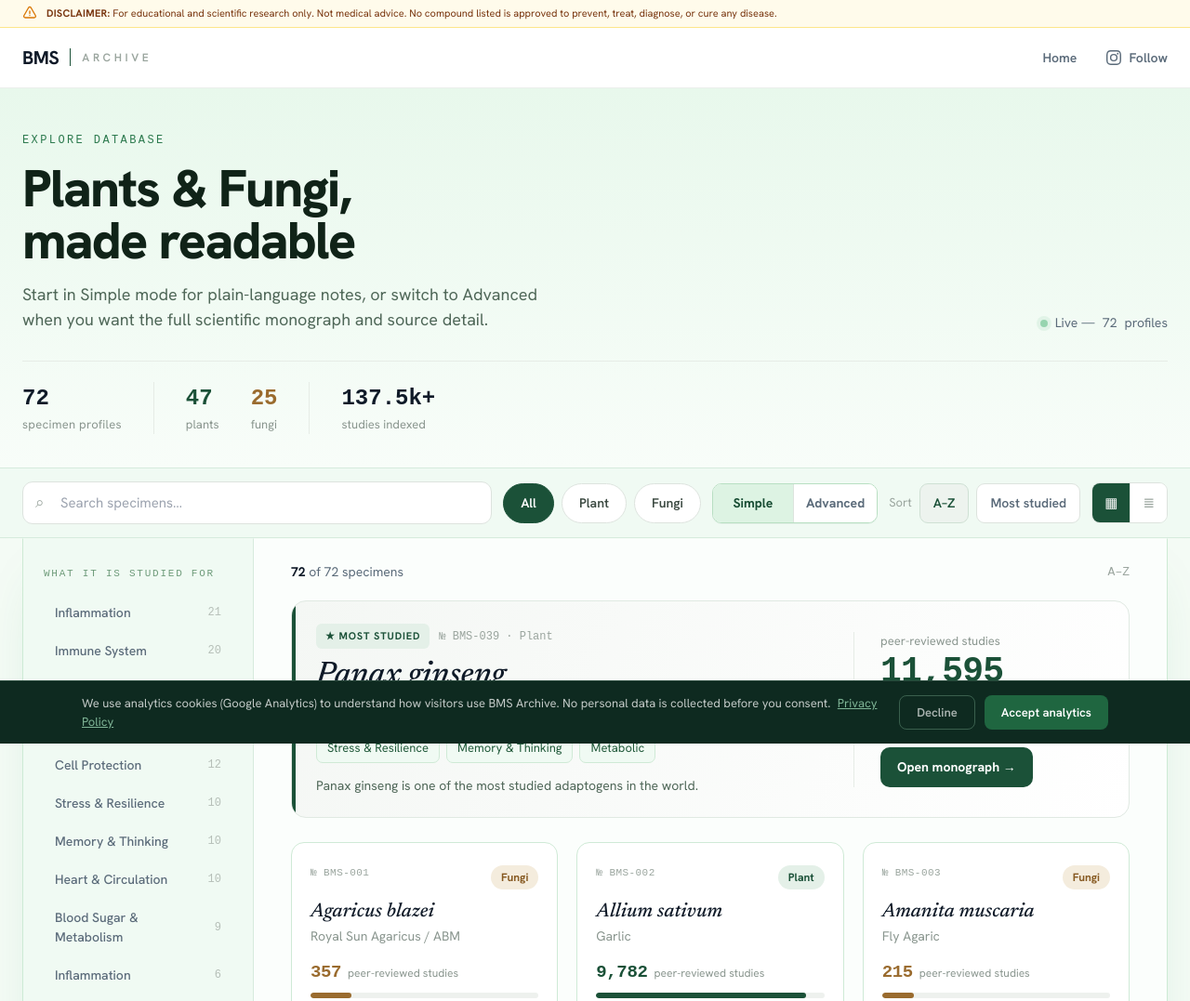
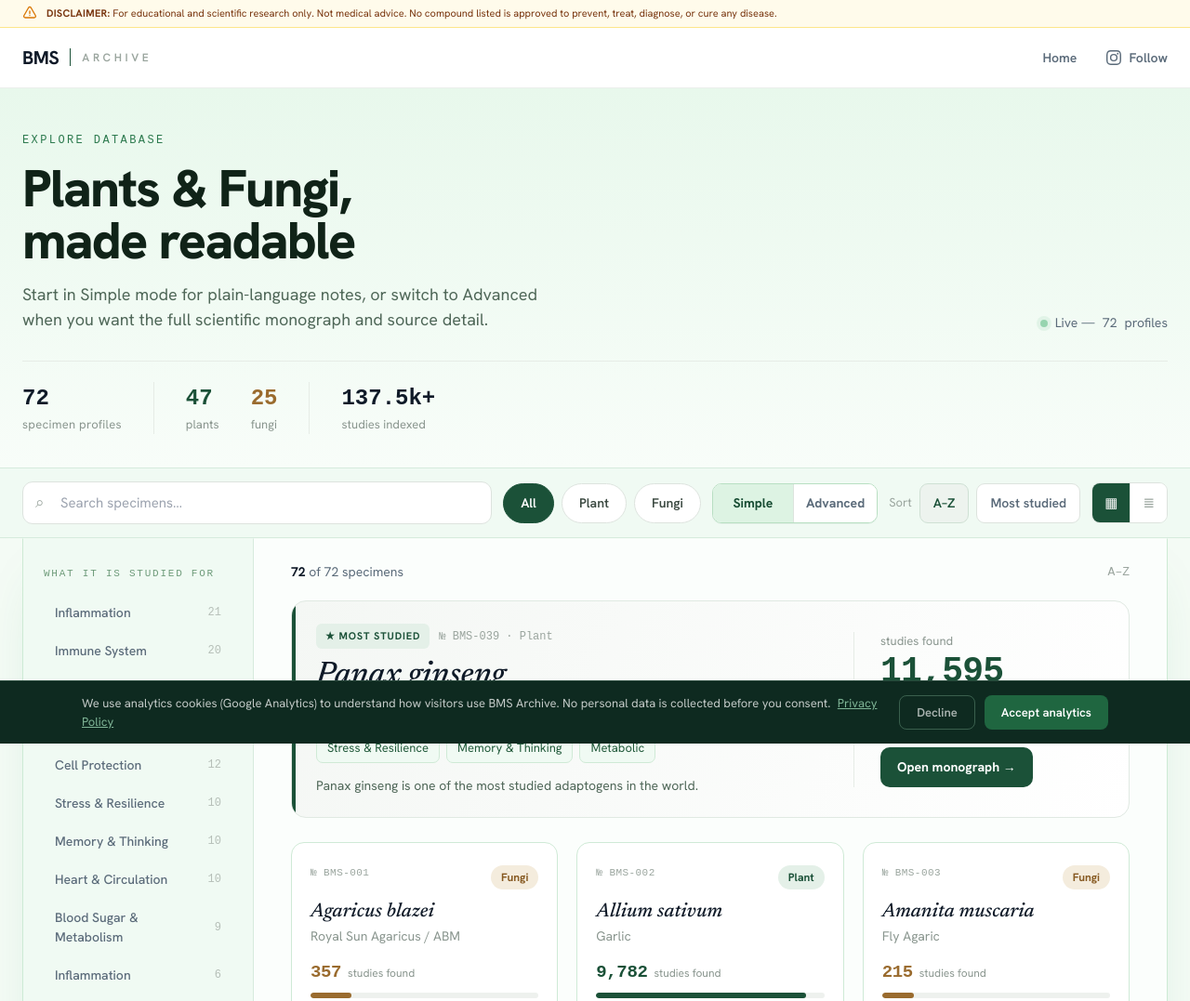
Before and after one commit to RookieQB/BMSArchive, a website: page database.html in a window 1280 px wide. Shown: the top 1077 px of the page at 93% size. Drawn offline with Linux system fonts and the light colour scheme; a web font is replaced by a local one.

Commit message:
Simplify study labels in simple mode

```diff
--- a/database.html
+++ b/database.html
@@ -876,7 +876,7 @@
               <p class="simple-card-note" style="display:${state.mode === 'simple' ? 'block' : 'none'};font-size:14px;line-height:1.45;color:#4F6758;margin:14px 0 0;max-width:56ch;">${esc(note)}</p>
             </div>
             <div class="featured-right">
-              <div style="font-size:13px;color:#8A968F;margin-bottom:4px;">peer-reviewed studies</div>
+              <div style="font-size:13px;color:#8A968F;margin-bottom:4px;">${state.mode === 'simple' ? 'studies found' : 'peer-reviewed studies'}</div>
               <div class="mono" style="font-size:38px;font-weight:800;color:${p.accent};line-height:1;letter-spacing:-0.02em;">${(item.article_count || 0).toLocaleString()}</div>
               <div class="study-bar" style="margin-top:14px;height:8px;"><div class="study-bar-fill" style="width:100%;background:${p.accent};"></div></div>
               <div class="mono" style="font-size:12px;color:#9AA59E;margin-top:6px;">highest in archive</div>
@@ -906,7 +906,7 @@
             <div style="margin-top:14px;">
               <div style="display:flex;align-items:baseline;gap:7px;">
                 <span class="mono" style="font-size:19px;font-weight:800;color:${p.accent};letter-spacing:-0.02em;">${(item.article_count || 0).toLocaleString()}</span>
-                <span style="font-size:12px;color:#8A968F;">peer-reviewed studies</span>
+                <span style="font-size:12px;color:#8A968F;">${state.mode === 'simple' ? 'studies found' : 'peer-reviewed studies'}</span>
               </div>
               <div class="study-bar" style="margin-top:8px;height:6px;"><div class="study-bar-fill" style="width:${pct};background:${p.accent};"></div></div>
             </div>
```
